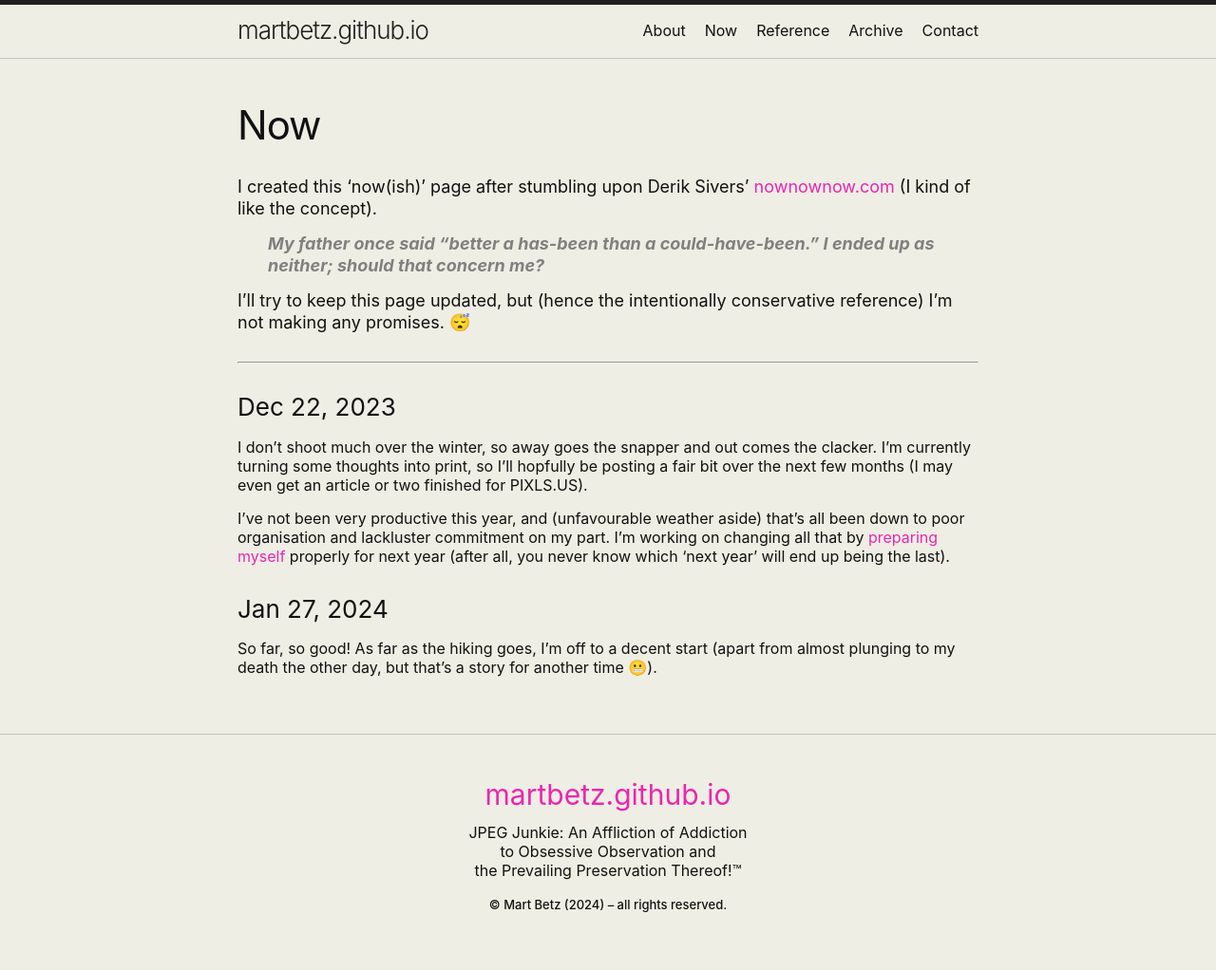
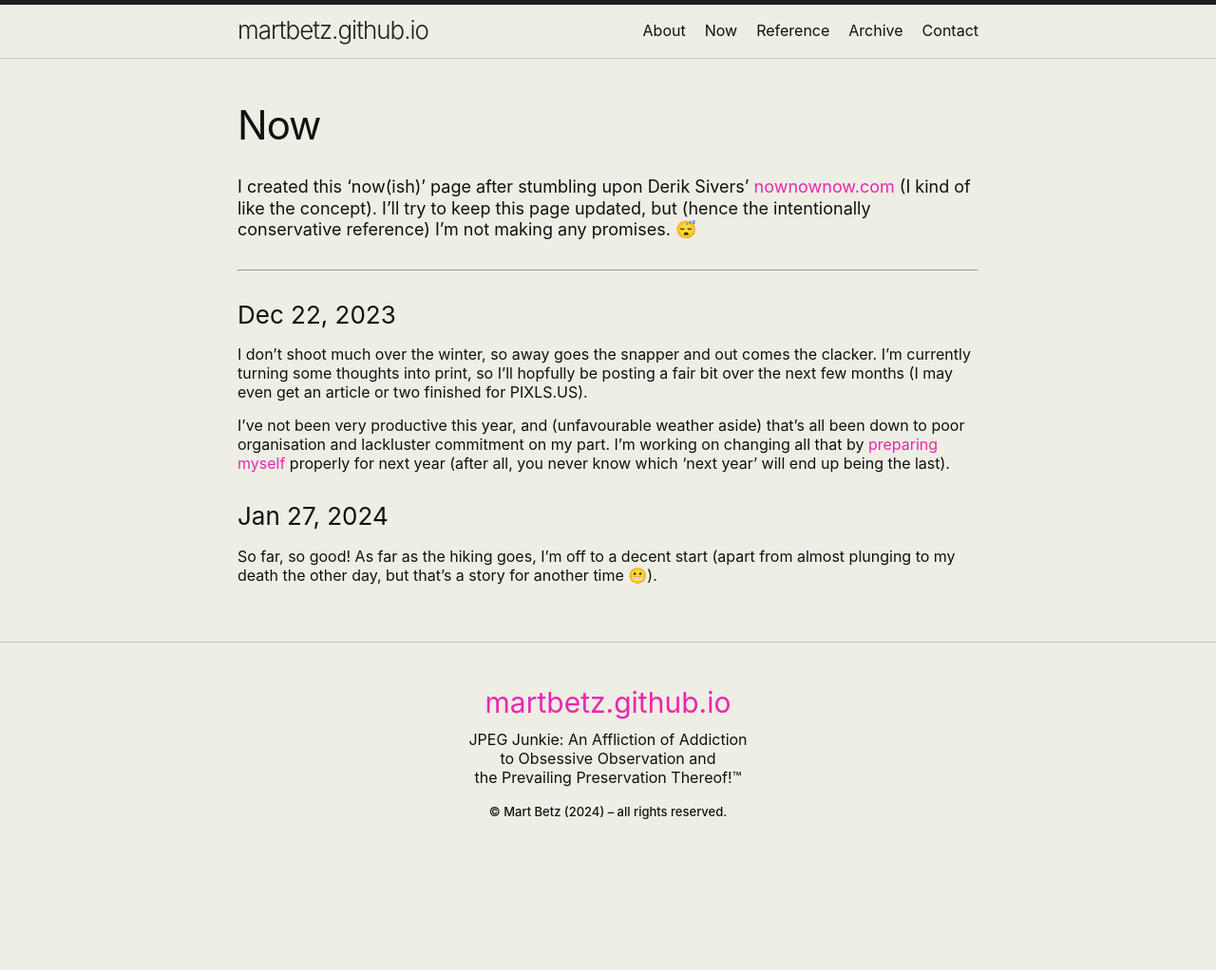
Before and after one commit to martbetz/martbetz.github.io, a Jekyll site: the page built from now.html, in a window 1280 px wide. Shown: the whole page at 95% size. Built offline with Jekyll 4.4.1, drawn with Linux system fonts in a browser that asks for light colours; after the commit the page ends 924 px from its top, so only the background shows below that.

Commit message:
Update now.html

```diff
--- a/now.html
+++ b/now.html
@@ -27,17 +27,17 @@
 <font size="4">
 I created this ‘now(ish)’ page after stumbling upon Derik Sivers’ <a href="https://nownownow.com/about">nownownow.com</a> (I kind of like the concept).
 </font>
-</p>
+<!--</p>
 
 <span style="display:block; margin-left:2em; margin-right:2em">
   <p style="color: grey">
     <font size="4">
-      <b><i>My father once said “better a has-been than a could-have-been.” I ended up as neither; should that concern me?<!--This is my camera; there are many other cameras, but this one is mine...--></i></b>
+      <b><i>This is my camera; there are many other cameras, but this one is mine.</i></b>
     </font>
   </p>
 </span>
 
-<p>
+<p>-->
  <font size="4">
  I’ll try to keep this page updated, but (hence the intentionally conservative reference) I’m not making any promises. 😴
  </font>
```
